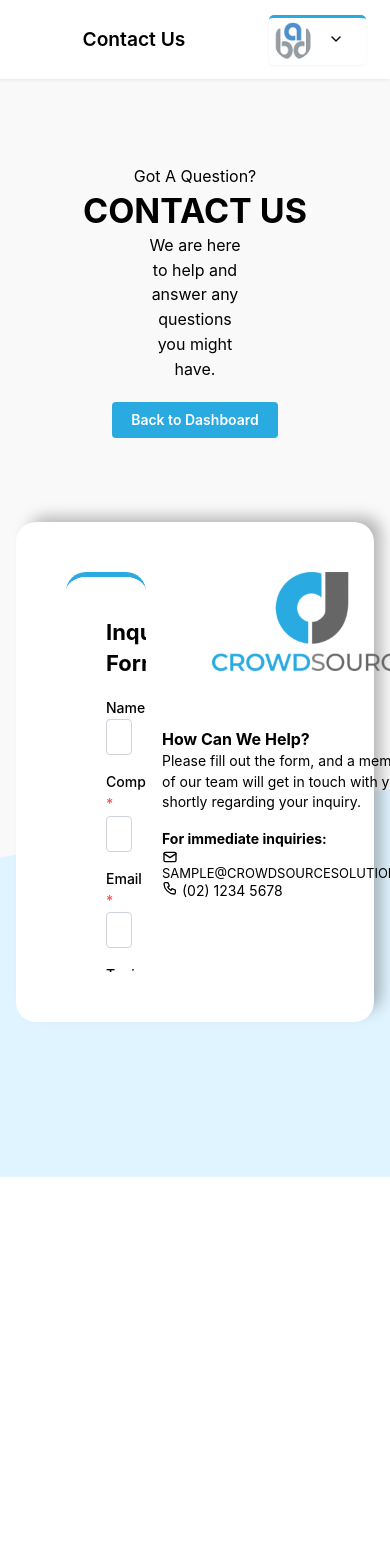
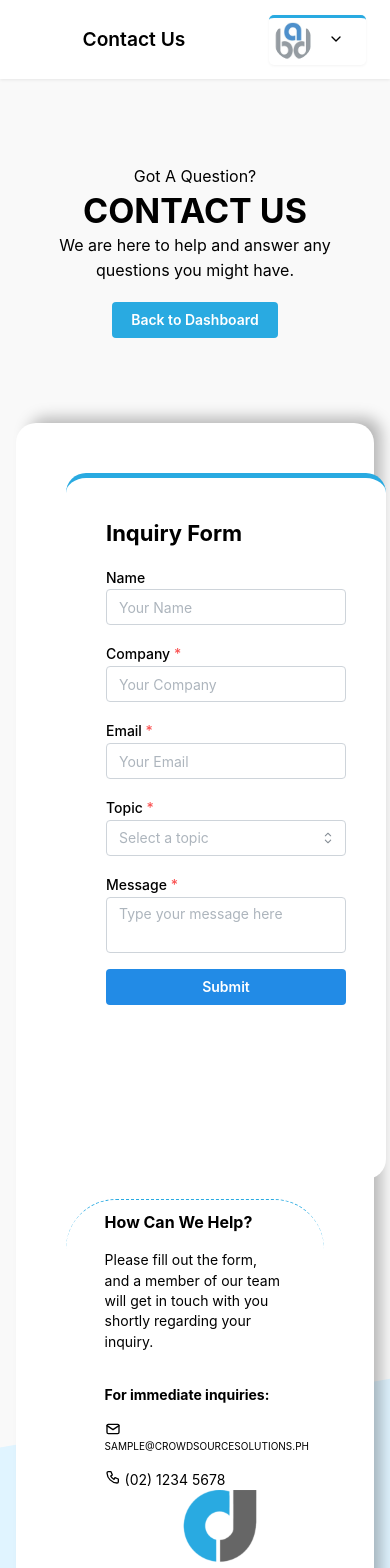
Before and after one commit to CSIhelp/Stewrd_CalamansiPie, a React (Vite) app in the folder client/: page /contact in a window 390 px wide. Shown: the top 1568 px of the page. Before the commit the page ends 1177 px from the top, so only its background shows below. Built offline with nearby package versions, Linux system fonts and the light colour scheme; no server answers; sample sign-in values are in the browser's storage.

Commit message:
Responsiveness : Contact Us

```diff
--- a/client/src/pages/ContactUs/ContactUs.css
+++ b/client/src/pages/ContactUs/ContactUs.css
@@ -1,11 +1,11 @@
-.ContactUsBG{
+.ContactUsBG {
   position: relative;
   width: 100%;
   height: 130vh;
   overflow: hidden;
 }
 .ContactUsBG::before {
-  content: '';
+  content: "";
   position: absolute;
   bottom: -150px; /* move up */
   left: -50%;
@@ -14,15 +14,14 @@
   background-color: #e0f4ff; /* diagonal rectangle color */
   transform: rotate(-10deg); /* angle of the rectangle */
   z-index: 0; /* behind content */
-
 }
-.ContactUsContainer{
+.ContactUsContainer {
   display: flex;
   flex-direction: column;
   width: 100vw !important;
   position: relative;
 }
-.ContactUsHeader{
+.ContactUsHeader {
   margin-top: 10vh;
   align-items: center;
   justify-items: center;
@@ -30,9 +29,9 @@
   flex-direction: column;
   width: 100%;
 }
-.DashboardBtn{
+.DashboardBtn {
   margin-top: 20px;
-    background-color: #29AAE1 ;
+  background-color: #29aae1;
 }
 .ContactUsDescription {
   width: 30%;
@@ -45,22 +44,78 @@ background-color: #ffff !important;
   width: 100%;
   padding: 50px;
   border-radius: 20px;
-box-shadow: 10px -8px 15px -3px rgba(0,0,0,0.28);
--webkit-box-shadow: 10px -8px 15px -3px rgba(0,0,0,0.28);
--moz-box-shadow: 10px -8px 15px -3px rgba(0,0,0,0.28);
+  box-shadow: 10px -8px 15px -3px rgba(0, 0, 0, 0.28);
+  -webkit-box-shadow: 10px -8px 15px -3px rgba(0, 0, 0, 0.28);
+  -moz-box-shadow: 10px -8px 15px -3px rgba(0, 0, 0, 0.28);
   margin-bottom: 10vh !important;
-
 }
 
-.ContactUsForm{
+.ContactUsForm {
   display: flex;
   flex-direction: column;
-    width: 65vw !important;
+  width:1800px !important;
   background-color: #ffff !important;
-width: 100%;
   padding: 40px;
-border-top: 5px #29AAE1 solid ;
+  border-top: 5px #29aae1 solid;
   border-radius: 20px;
-   overflow-y:scroll;
+  overflow-y: scroll;
   height: 400px;
 }
+@media (min-width: 769px) and (max-width: 1120px) {
+  .ContactUsBG {
+    height: 150vh;
+  }
+  .ContactUsForm {
+
+    width: 1100px !important;
+  }
+  .ContactUsInfo {
+    width: 350px !important;
+  }
+}
+@media (min-width: 661px) and (max-width: 769px) {
+  .ContactUsBG {
+    height: 150vh;
+  }
+  .ContactUsForm {
+    width: 1100px !important;
+  }
+  .ContactUsInfo {
+    width: 250px !important;
+  }
+}
+@media (max-width: 661px) {
+  .ContactUsBG {
+    height: 200vh;
+  }
+  .ContactUsHeader {
+    width: 100%;
+  }
+  .ContactUsDescription {
+    width: 100%;
+  }
+  .ContactUsCard {
+    display: flex;
+    flex-direction: column;
+    height: 150vh;
+  }
+  .ContactUsForm {
+    height: 100% !important;
+    width: 320px !important;
+  }
+
+  .ContactUsInfo {
+    display: flex;
+    flex-direction: column-reverse;
+    width: 100%;
+    align-items: center;
+    margin-top: 20px;
+    border-top: #29aae1 1px dashed;
+    border-radius: 50px;
+    padding-top: 10px;
+  }
+  .ContactUsInfoDetails {
+    width: 80%;
+    font-size: x-small;
+  }
+}
--- a/client/src/pages/ContactUs/ContactUs.tsx
+++ b/client/src/pages/ContactUs/ContactUs.tsx
@@ -169,14 +169,15 @@ const ContactUs = () => {
             <Container className=' ContactUsInfo' >
 
              <img src={Crowdsource} alt="Crowdsource Logo" style={{ maxWidth: 200, marginBottom: 50, marginLeft: 50  }} />
+            <Group className='ContactUsInfoDetails' >
             <Title order={5}>How Can We Help?</Title>
             <Text size="sm" mb="md">
               Please fill out the form, and a member of our team will get in touch with you shortly regarding your inquiry.
             </Text>
             <Title order={6} >For immediate inquiries:</Title>
-            <Text size="13px"><IconMail size={16}/> SAMPLE@CROWDSOURCESOLUTIONS.PH</Text>
+            <Text size="13px" className='ContactUsInfoDetails' ><IconMail size={16}/> SAMPLE@CROWDSOURCESOLUTIONS.PH</Text>
             <Text size="sm" > <IconPhone size={16}/> (02) 1234 5678</Text>
-
+            </Group>
             </Container>
 
         </Container>
```
Lines whose indentation alone changed are shown as unchanged.
